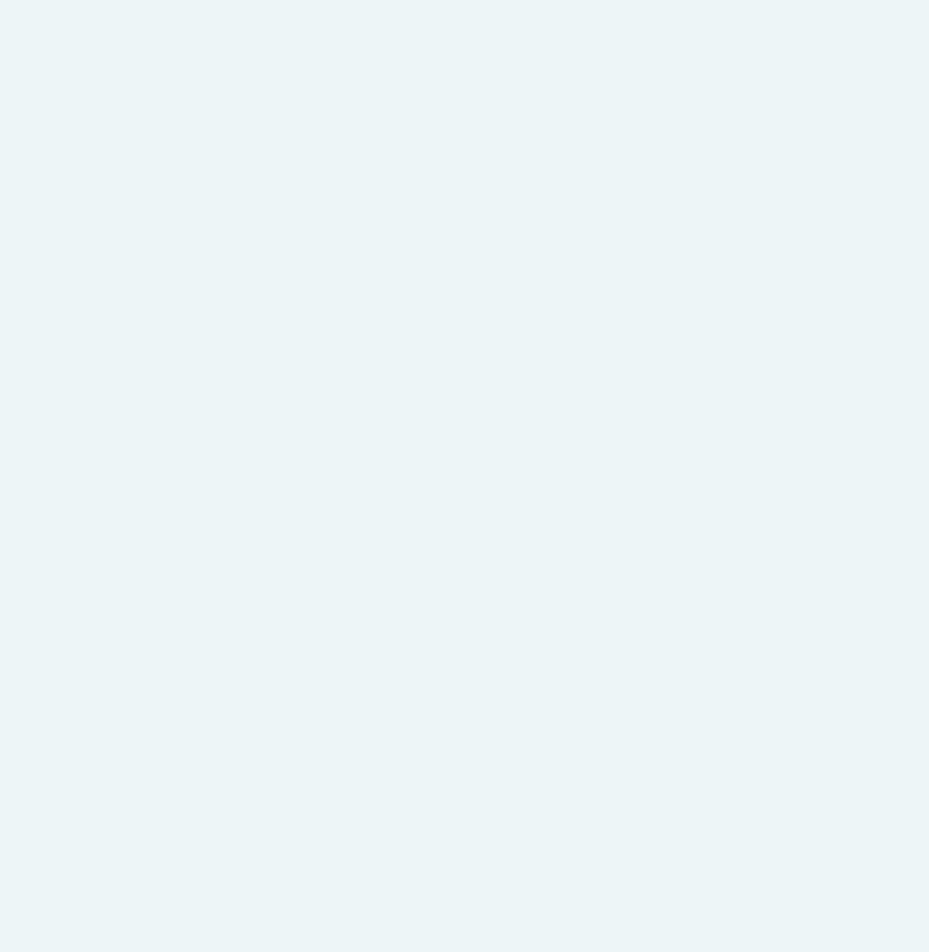
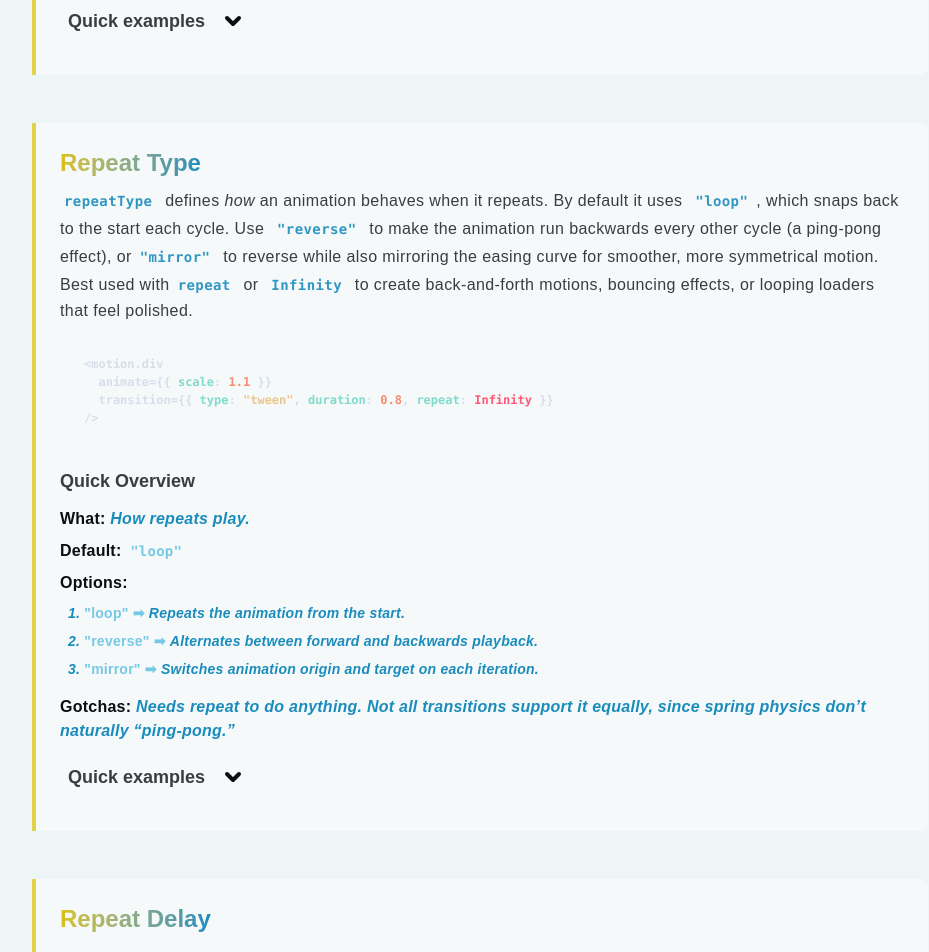
Before and after one commit to SidorovaMaria/motion-playground, a Next.js app: page /animation/transition-properties in a window 1280 px wide. Shown: the part 2720-3672 px from the top of the page, without its empty margins (160-1089 px from the left). Before the commit the page ends 2735 px from the top, so only its background shows below. Built offline with nearby package versions, Linux system fonts and the light colour scheme; a small style sheet from the web is missing; a web font is replaced by a local one.

Commit message:
RepeatType and Delay

```diff
--- a/app/animation/transition-properties/page.tsx
+++ b/app/animation/transition-properties/page.tsx
@@ -3,7 +3,9 @@ import {
   DelayExamples,
   DurationExamples,
   EaseExamples,
+  RepeatDelayExamples,
   RepeatExamples,
+  RepeatTypeExamples,
 } from "@/components/properties/Properties";
 
 import PropertyShowcase from "@/components/properties/PropertyShowcase";
@@ -93,16 +95,16 @@ const TransitionProperties = () => {
               <>
                 <ul className=" list-decimal list-inside p-2 text-sm props space-y-2">
                   <li>
-                    <span>String:</span>
+                    <span>String &#10145; </span>
                     <code className="code-a text-xs leading-6 inline">{`"linear" | "easeIn" | "easeOut" | "easeInOut" | "circIn" | "circOut" |  "circInOut" | "backIn" | "backOut" | "backInOut" | "anticipate" `}</code>
                   </li>
                   <li>
-                    <span>Cubic-bezier array: </span>
+                    <span>Cubic-bezier array &#10145; </span>
                     <code className="code-a text-xs leading-6 inline">[x1, y1, x2, y2] </code> (e.g.
                     [0.33, 1, 0.68, 1])
                   </li>
                   <li>
-                    <span>Function: </span>(t: number) &#10153; number (advanced)
+                    <span>Function &#10145; </span>(t: number) &#10153; number (advanced)
                   </li>
                 </ul>
               </>
@@ -158,7 +160,19 @@ const TransitionProperties = () => {
       <TransitionPropertySection
         id="repeat"
         title="Repeat"
-        description={<>{/* TODO */}</>}
+        description={
+          <>
+            <code className="code pl-0">repeat</code> controls how many extra times an animation
+            plays after its first run. By default it runs once (
+            <code className="code">repeat: 0</code>). Setting a number like{" "}
+            <code className="code">2</code> makes it run three times in total, while{" "}
+            <code className="code">Infinity</code> loops it forever. Combine it with{" "}
+            <code className="code">repeatType</code> (<code>loop</code>, <code>reverse</code>, or{" "}
+            <code>mirror</code>) and <code className="code">repeatDelay</code> to shape how each
+            cycle behaves. Great for loaders, pulsing buttons, or any motion that needs to keep
+            going without manual triggers.
+          </>
+        }
         snippet={`<motion.div
   animate={{ scale: 1.1 }}
   transition={{ type: "tween", duration: 0.8, repeat: Infinity }}
@@ -203,6 +217,110 @@ const TransitionProperties = () => {
         ]}
         examples={<RepeatExamples />}
       />
+      <TransitionPropertySection
+        id="repeatType"
+        title="Repeat Type"
+        description={
+          <>
+            {" "}
+            <code className="code pl-0">repeatType</code> defines <em>how</em> an animation behaves
+            when it repeats. By default it uses <code className="code">{`"loop"`}</code>, which
+            snaps back to the start each cycle. Use <code className="code">{`"reverse"`}</code> to
+            make the animation run backwards every other cycle (a ping-pong effect), or
+            <code className="code">{`"mirror"`}</code> to reverse while also mirroring the easing
+            curve for smoother, more symmetrical motion. Best used with
+            <code className="code">repeat</code> or <code className="code">Infinity</code> to create
+            back-and-forth motions, bouncing effects, or looping loaders that feel polished.
+          </>
+        }
+        snippet={`<motion.div
+  animate={{ scale: 1.1 }}
+  transition={{ type: "tween", duration: 0.8, repeat: Infinity }}
+/>`}
+        overview={[
+          {
+            label: "What",
+            content: <>How repeats play.</>,
+          },
+          { label: "Default", content: <code className="code-a">{'"loop"'}</code> },
+          {
+            label: "Options",
+            content: (
+              <>
+                <ul className=" list-decimal list-inside p-2 text-sm props space-y-2 [&>li>span]:text-secondary">
+                  <li>
+                    <span>{`"loop"`} &#10145; </span>
+                    Repeats the animation from the start.
+                  </li>
+                  <li>
+                    <span>{`"reverse"`} &#10145; </span>
+                    Alternates between forward and backwards playback.
+                  </li>
+                  <li>
+                    <span>{`"mirror"`} &#10145; </span>Switches animation origin and target on each
+                    iteration.
+                  </li>
+                </ul>
+              </>
+            ),
+          },
+
+          {
+            label: "Gotchas",
+            content: (
+              <>
+                Needs repeat to do anything. Not all transitions support it equally, since spring
+                physics don’t naturally “ping-pong.”
+              </>
+            ),
+          },
+        ]}
+        examples={<RepeatTypeExamples />}
+      />
+      <TransitionPropertySection
+        id="repeatDelay"
+        title="Repeat Delay"
+        description={<>{/* TODO */}</>}
+        snippet={`<motion.div
+  animate={{ rotate: 360 }}
+  transition={{
+    type: "tween",
+    duration: 1.2,
+    repeat: Infinity,
+    repeatDelay: 0.4,
+    ease: "linear",
+  }}
+/>`}
+        overview={[
+          {
+            label: "What",
+            content: <>Pause between repeats (seconds).</>,
+          },
+          { label: "Default", content: <code className="code-a">{"0"}</code> },
+          {
+            label: "Options",
+            content: (
+              <>
+                Any number <code className="code-a">≥ 0</code>
+              </>
+            ),
+          },
+
+          {
+            label: "Gotchas",
+            content: (
+              <>
+                Doesn&apos;t affect the first playthrough, only repeats. Works only with
+                tween/keyframes. Counts towards total time, If you set{" "}
+                <code className="code-a">duration: 1.2 </code>and{" "}
+                <code className="code-a">repeatDelay: 0.4 </code>, each cycle effectively lasts
+                1.6s. No negative values. Spring don’t support it well.
+              </>
+            ),
+          },
+        ]}
+        examples={<RepeatDelayExamples />}
+      />
     </main>
   );
 };
--- a/components/properties/Properties.tsx
+++ b/components/properties/Properties.tsx
@@ -258,7 +258,7 @@ export function DelayExamples() {
 
 export function RepeatExamples() {
   return (
-    <div className="grid grid-cols-1 md:grid-cols-3 gap-6">
+    <div className="grid grid-cols-1 md:grid-cols-2 gap-6">
       {/* Basic 2 times*/}
       <div className="grid sm:grid-cols-[2fr_1fr] md:grid-cols-1">
         <CodeHighliter>{`<motion.div
@@ -277,25 +277,7 @@ export function RepeatExamples() {
           it again twice before stopping.
         </p>
       </div>
-      {/* REverse direction each cycle */}
-      <div className="grid sm:grid-cols-[2fr_1fr] md:grid-cols-1">
-        <CodeHighliter>{`<motion.div
-  animate={{ x: 50 }}
-  transition={{ type: "tween", duration: 0.6,
-   repeat: 3, repeatType: "reverse" }}
-/>`}</CodeHighliter>
-        <MotionExample
-          size="small"
-          initial={{ x: 0 }}
-          animate={{ x: 50 }}
-          transition={{ type: "tween", duration: 0.6, repeat: 3, repeatType: "reverse" }}
-        />
-        <p className="example-paragraph">
-          Adding <code>repeatType: {"reverse"}</code> makes each cycle play in the opposite
-          direction. These box moves 4 times(1 original + 3 repeats), alternating right then left.
-          This creates a natural back-and-forth motion instead of always snapping back to the start.
-        </p>
-      </div>
+      {/* Infinite Cycle */}
       <div className="grid sm:grid-cols-[2fr_1fr] md:grid-cols-1">
         <CodeHighliter>{`<motion.div
  initial={{ rotate: 0 }}
@@ -322,3 +304,203 @@ export function RepeatExamples() {
     </div>
   );
 }
+
+export function RepeatTypeExamples() {
+  return (
+    <div className="grid grid-cols-1 md:grid-cols-3 gap-6">
+      {/* Loop */}
+      <div className="grid sm:grid-cols-[2fr_1fr] md:grid-cols-1">
+        <CodeHighliter>{`<motion.div
+  animate={{
+  rotate: 145,
+  transition: { type: "tween", repeat: Infinity,
+   repeatType: "loop", duration: 1, ease: "easeIn"},
+}}
+/>`}</CodeHighliter>
+        <MotionExample
+          size="small"
+          initial={{ rotate: 0 }}
+          animate={{
+            rotate: 145,
+            transition: {
+              type: "tween",
+              repeat: Infinity,
+              repeatType: "loop",
+              duration: 1,
+              ease: "easeIn",
+            },
+          }}
+        />
+        <p className="example-paragraph">
+          <code>repeatType: {`"loop"`}</code> is the default. After each run, the animation snaps
+          back to its starting point and plays again. With <code>repeat: Infinity</code>, the box
+          keeps rotating to <code>145°</code>, resetting instantly each cycle.
+        </p>
+      </div>
+      {/* Reverse */}
+      <div className="grid sm:grid-cols-[2fr_1fr] md:grid-cols-1">
+        <CodeHighliter>{`<motion.div
+  animate={{
+  rotate: 145,
+  transition: { type: "tween", repeat: Infinity,
+   repeatType: "reverse", duration: 1, ease: "easeIn"},
+}}
+/>`}</CodeHighliter>
+        <MotionExample
+          size="small"
+          initial={{ rotate: 0 }}
+          animate={{
+            rotate: 145,
+            transition: {
+              type: "tween",
+              repeat: Infinity,
+              repeatType: "reverse",
+              duration: 1,
+              ease: "easeIn",
+            },
+          }}
+        />
+        <p className="example-paragraph">
+          <p className="example-paragraph">
+            <code>repeatType: {`"reverse"`}</code> makes each cycle run in the opposite direction.
+            Here the box rotates forward to <code>145°</code>, then back to <code>0°</code>, then
+            forward again. This creates a back-and-forth {`"ping-pong"`} effect.
+          </p>
+        </p>
+      </div>
+      {/* Mirror */}
+      <div className="grid sm:grid-cols-[2fr_1fr] md:grid-cols-1">
+        <CodeHighliter>{`<motion.div
+  animate={{
+  rotate: 145,
+  transition: { type: "tween", repeat: Infinity,
+   repeatType: "mirror", duration: 1, ease: "linear"},
+}}
+/>`}</CodeHighliter>
+        <MotionExample
+          size="small"
+          initial={{ rotate: 0 }}
+          animate={{
+            rotate: 145,
+            transition: {
+              type: "tween",
+              repeat: Infinity,
+              repeatType: "mirror",
+              duration: 1,
+              ease: "easeIn",
+            },
+          }}
+        />
+        <p className="example-paragraph">
+          <code>repeatType: {`"mirror"`}</code> is like reverse, but it also mirrors the easing
+          curve. That means the forward and backward motion feel identical—smooth and symmetrical.
+        </p>
+      </div>
+    </div>
+  );
+}
+
+export function RepeatDelayExamples() {
+  return (
+    <div className="grid grid-cols-1 md:grid-cols-3 gap-6">
+      {/* Basic Example */}
+      <div className="grid sm:grid-cols-[2fr_1fr] md:grid-cols-1">
+        <CodeHighliter>{`<motion.div
+  animate={{ rotate: 360,
+  transition:{
+    type: "tween",
+    duration: 1.2,
+    repeat: Infinity,
+    repeatDelay: 2,
+    ease: "easeIn",
+  }} />
+`}</CodeHighliter>
+        <MotionExample
+          size="small"
+          initial={{ rotate: 0 }}
+          animate={{
+            rotate: 360,
+            transition: {
+              type: "tween",
+              duration: 1.2,
+              repeat: Infinity,
+              repeatDelay: 2,
+              ease: "easeIn",
+            },
+          }}
+        />
+        <p className="example-paragraph">
+          This spin uses <code>repeat: Infinity</code> with a <code>repeatDelay: 2</code>. The box
+          rotates 360° in <code>1.2s</code>, then pauses for 2 seconds before starting the next
+          cycle.
+        </p>
+      </div>
+      {/* Reverse with delay  */}
+      <div className="grid sm:grid-cols-[2fr_1fr] md:grid-cols-1">
+        <CodeHighliter>{`<motion.div
+  animate={{ x: 100,
+  transition:{
+    type: "tween",
+    duration: 0.8,
+    repeat: 3,
+    repeatType: "reverse",
+    repeatDelay: 0.5,
+    ease: "easeInOut",
+}}
+/>
+`}</CodeHighliter>
+        <MotionExample
+          size="small"
+          initial={{ rotate: 0 }}
+          animate={{
+            x: 100,
+            transition: {
+              type: "tween",
+              duration: 0.8,
+              repeat: 3,
+              repeatType: "reverse",
+              repeatDelay: 0.5,
+              ease: "easeInOut",
+            },
+          }}
+        />
+        <p className="example-paragraph">
+          With <code>repeatType: {`"reverse"`}</code>, the box moves right in <code>0.8s</code>,
+          waits <code>0.5s</code>, then moves back left. That pause exaggerates the back-and-forth
+          “ping-pong” feel instead of a seamless swing.
+        </p>
+      </div>
+      {/* Keyframes with delay */}
+      <div className="grid sm:grid-cols-[2fr_1fr] md:grid-cols-1">
+        <CodeHighliter>{`<motion.div
+  animate={{ x: [0, -30, 100, 0],
+    transition:{
+      duration: 1,
+      repeat: Infinity,
+      repeatDelay: 0.6,
+      ease: "easeInOut",
+}}
+/>
+`}</CodeHighliter>
+        <MotionExample
+          size="small"
+          initial={{ rotate: 0 }}
+          animate={{
+            x: [0, -50, 50, 0],
+            transition: {
+              duration: 1,
+              ease: "easeInOut",
+              repeat: Infinity,
+              repeatDelay: 0.6,
+            },
+          }}
+        />
+        <p className="example-paragraph">
+          Here the box follows a keyframe path <code>[0 → -50 → 50 → 0]</code> in <code>1s</code>,
+          then pauses <code>0.6s</code> before repeating. The delay adds rhythm to the loop—more
+          like a bounce with a breath between hops than a constant oscillation.
+        </p>
+      </div>
+    </div>
+  );
+}
```
